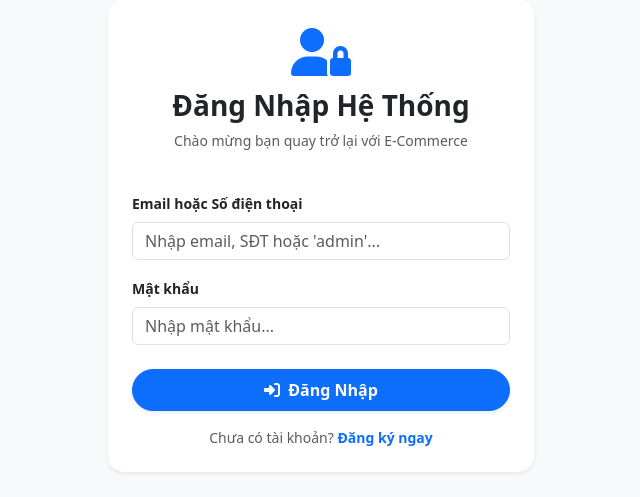
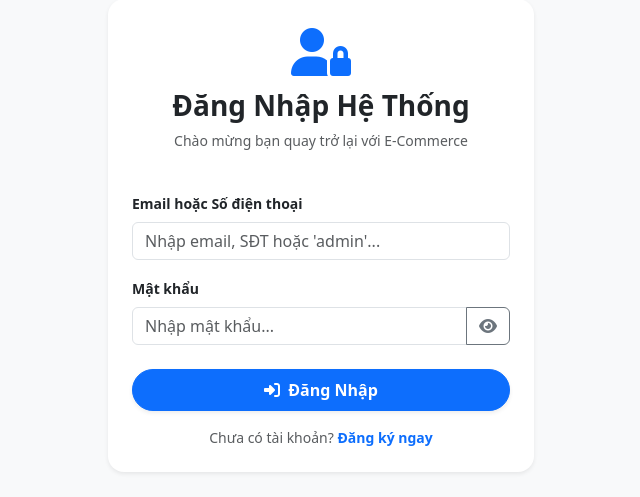
Before and after one commit to 0906Bao/ecommerce_nosql, a Flask app: page /login in a window 1280 px wide. Shown: the part 187-684 px from the top of the page, without its empty margins (319-959 px from the left). Run offline with Flask 3, Linux system fonts and the light colour scheme.

Commit message:
nút ẩn hiện mật khẩu ở trang đăng nhập

```diff
--- /dev/null
+++ b/static/js/password-toggle.js
@@ -0,0 +1,13 @@
+document.querySelectorAll('[data-password-toggle]').forEach(button => {
+    const input = document.getElementById(button.getAttribute('aria-controls'));
+    const icon = button.querySelector('i');
+    const showLabel = button.getAttribute('aria-label');
+
+    button.addEventListener('click', () => {
+        const show = input.type === 'password';
+        input.type = show ? 'text' : 'password';
+        icon.classList.toggle('fa-eye', !show);
+        icon.classList.toggle('fa-eye-slash', show);
+        button.setAttribute('aria-label', show ? showLabel.replace('Hiện', 'Ẩn') : showLabel);
+    });
+});
--- a/templates/login.html
+++ b/templates/login.html
@@ -22,8 +22,13 @@
                 <input type="text" name="login_id" class="form-control" required placeholder="Nhập email, SĐT hoặc 'admin'...">
             </div>
             <div class="mb-3">
-                <label class="form-label fw-bold small">Mật khẩu</label>
-                <input type="password" name="password" class="form-control" required placeholder="Nhập mật khẩu...">
+                <label for="password" class="form-label fw-bold small">Mật khẩu</label>
+                <div class="input-group">
+                    <input id="password" type="password" name="password" class="form-control" autocomplete="current-password" required placeholder="Nhập mật khẩu...">
+                    <button type="button" class="btn btn-outline-secondary" data-password-toggle aria-controls="password" aria-label="Hiện mật khẩu">
+                        <i class="fa-solid fa-eye" aria-hidden="true"></i>
+                    </button>
+                </div>
             </div>
             <button type="submit" class="btn btn-primary w-100 py-2 fw-bold rounded-pill shadow-sm mt-2">
                 <i class="fa-solid fa-right-to-bracket me-1"></i> Đăng Nhập
@@ -35,4 +40,5 @@
         </div>
     </div>
 </div>
+<script src="{{ url_for('static', filename='js/password-toggle.js') }}" defer></script>
 {% endblock %}
```
Also changed, not shown: templates/register.html (+1 -15 lines).
